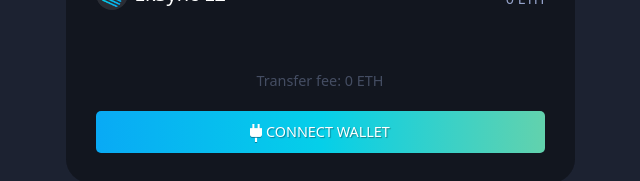
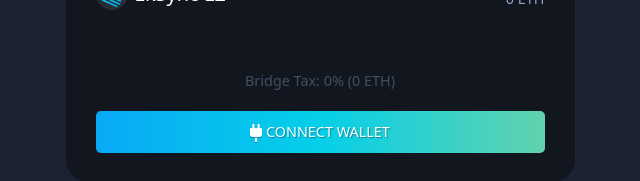
Before and after one commit to ZigZagExchange/frontend, a React app: page /bridge in a window 1280 px wide. Shown: the part 923-1104 px from the top of the page, without its empty margins (320-960 px from the left). Built offline with nearby package versions, Linux system fonts and the light colour scheme; no server answers; what web3, web3modal would draw is missing.

Commit message:
bridge-tax

```diff
--- a/src/components/pages/BridgePage/Bridge/Bridge.js
+++ b/src/components/pages/BridgePage/Bridge/Bridge.js
@@ -192,8 +192,8 @@ const Bridge = () => {
         </div>
 
         <div className="bridge_transfer_fee">
-          Transfer fee: 0
-          {' '}{swapDetails.currency}
+          Bridge Tax: 0%
+          {' '}(0 {swapDetails.currency})
         </div>
         <div className="bridge_button">
           {!user.id && <Button
```
